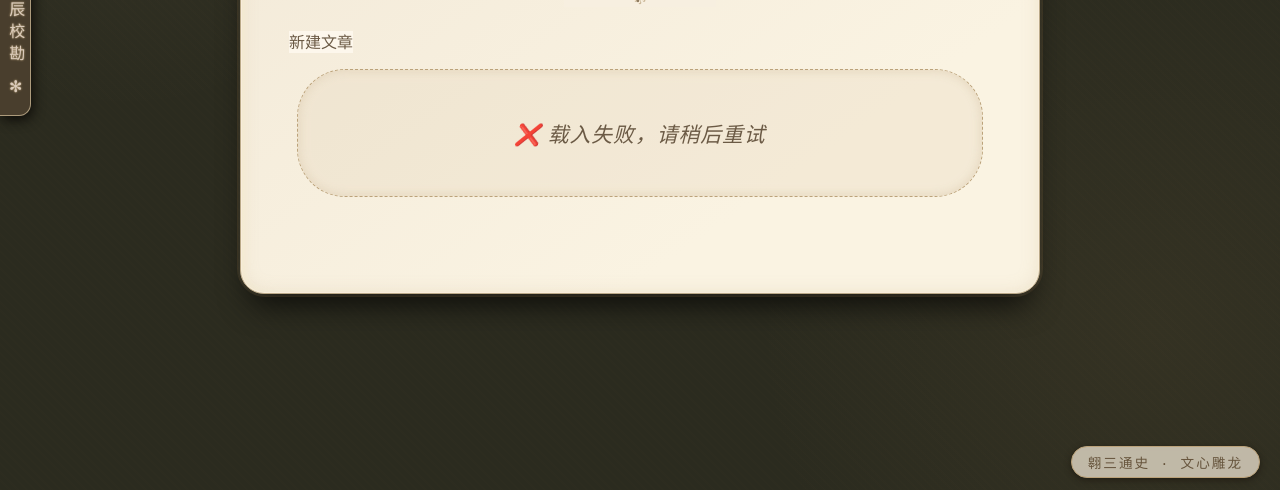
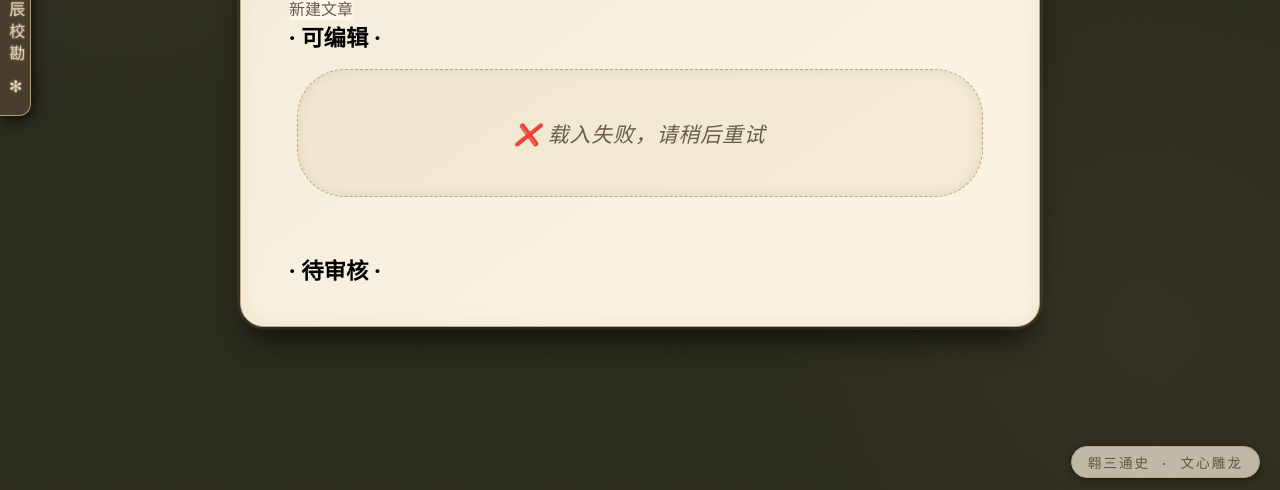
Before and after one commit to zfscjch/OrsunHistory, a website: page templates/author.html in a window 1280 px wide. Shown: the part 310-800 px from the top of the page. Drawn offline with Linux system fonts and the light colour scheme; no server answers; sample sign-in values are in the browser's storage.

Commit message:
提升author.html中带审核文章区的可读性

```diff
--- a/templates/author.html
+++ b/templates/author.html
@@ -87,6 +87,11 @@
             text-decoration: none;
             background: #fdf7ec;
             color: #6b5a45;
+        }
+
+        .type {
+            font-family: "微软雅黑", "Segoe UI", sans-serif;
+            font-size: 1.4rem;
         }
 
         /* 文章列表容器 —— 仿古籍版心 */
@@ -378,9 +383,11 @@
 <div id="container">
     <h3>作者编辑</h3>
     <a href="/edit">新建文章</a>
+    <div class="type"><strong> · 可编辑 · </strong></div>
     <div id="psg-li" class="psg">
         <p>📖 加载中……</p>
     </div>
+    <div class="type"><strong> · 待审核 · </strong></div>
     <div id="review-li" class="psg">
         <p>📖 加载中……</p>
     </div>
```
